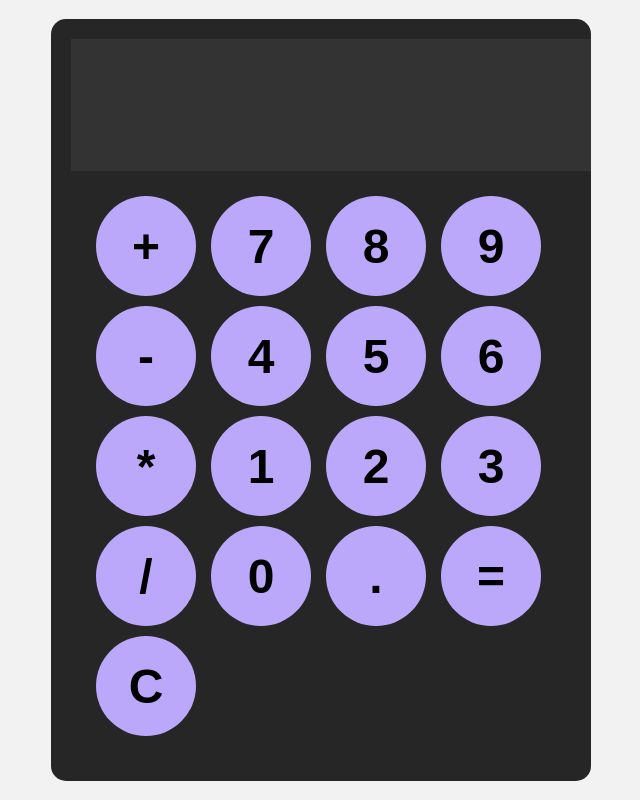
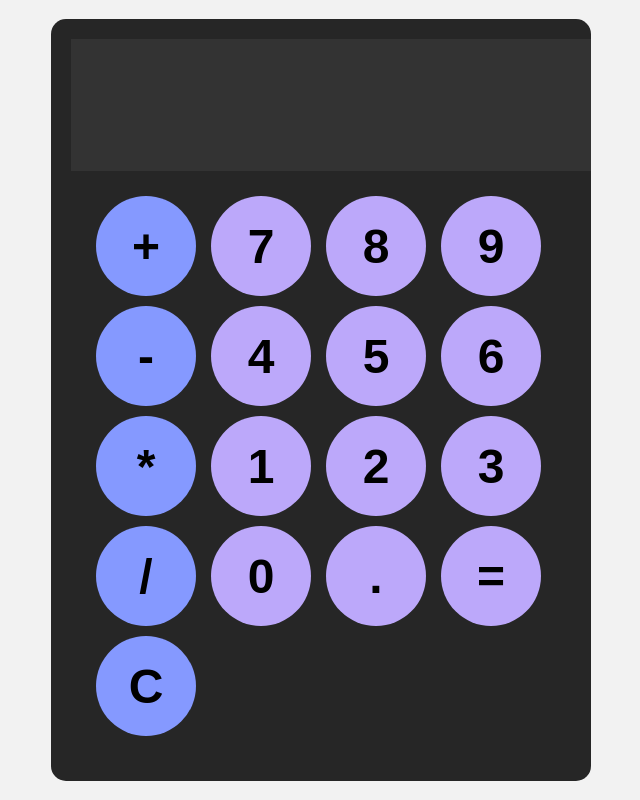
Before and after one commit to Tine-J/CalculatorJS, a plain HTML site: page index.html in a window 1280 px wide. Shown: the whole page, without its empty margins (319-959 px from the left). Drawn offline with Linux system fonts and the light colour scheme.

Commit message:
Finished styling

```diff
--- a/index.html
+++ b/index.html
@@ -10,23 +10,23 @@
  <div id="calculator">
     <input id="display" readonly>
     <div id="keys">
-        <button onclick="appendToDisplay('+')">+</button>
+        <button onclick="appendToDisplay('+')" class="operator-btn">+</button>
         <button onclick="appendToDisplay('+')">7</button>
         <button onclick="appendToDisplay('+')">8</button>
         <button onclick="appendToDisplay('+')">9</button>
-        <button onclick="appendToDisplay('+')">-</button>
+        <button onclick="appendToDisplay('+')" class="operator-btn">-</button>
         <button onclick="appendToDisplay('+')">4</button>
         <button onclick="appendToDisplay('+')">5</button>
         <button onclick="appendToDisplay('+')">6</button>
-        <button onclick="appendToDisplay('+')">*</button>
+        <button onclick="appendToDisplay('+')" class="operator-btn">*</button>
         <button onclick="appendToDisplay('+')">1</button>
         <button onclick="appendToDisplay('+')">2</button>
         <button onclick="appendToDisplay('+')">3</button>
-        <button onclick="appendToDisplay('+')">/</button>
+        <button onclick="appendToDisplay('+')" class="operator-btn">/</button>
         <button onclick="appendToDisplay('+')">0</button>
         <button onclick="appendToDisplay('+')">.</button>
         <button onclick="calculate()">=</button>
-        <button onclick="clearDisplay()">C</button>
+        <button onclick="clearDisplay()" class="operator-btn">C</button>
     </div>
 
  </div>
--- a/styles.css
+++ b/styles.css
@@ -51,3 +51,16 @@ button:hover{
 button:active{
     background-color: hsl(255, 90%, 100%);
 }
+
+.operator-btn{
+    background-color: hsl(230, 100%, 76%);
+
+}
+
+.operator-btn:hover{
+    background-color: hsl(230, 100%, 86%);
+}
+
+.operator-btn:active{
+    background-color: hsl(230, 100%, 96%);
+}
```
